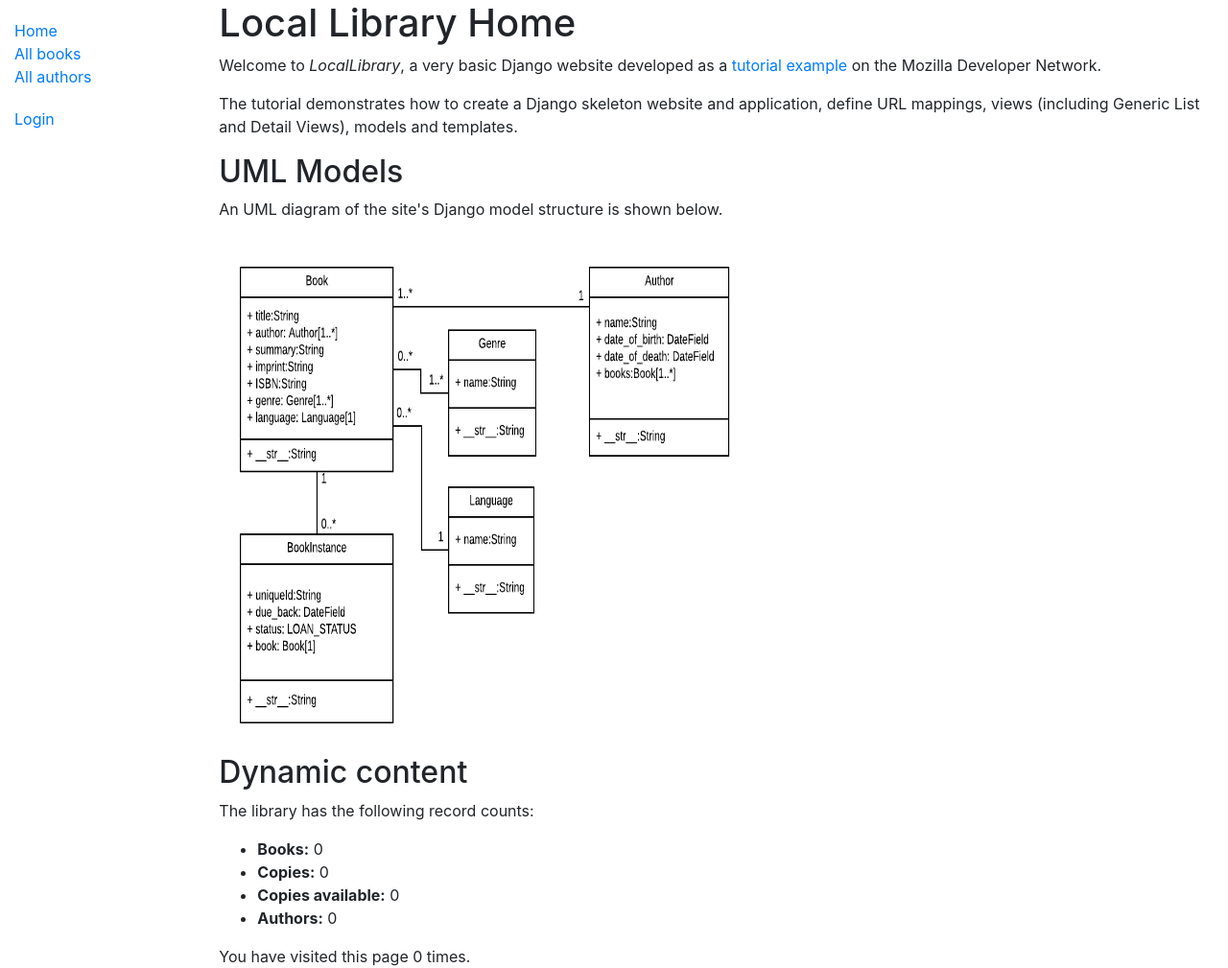
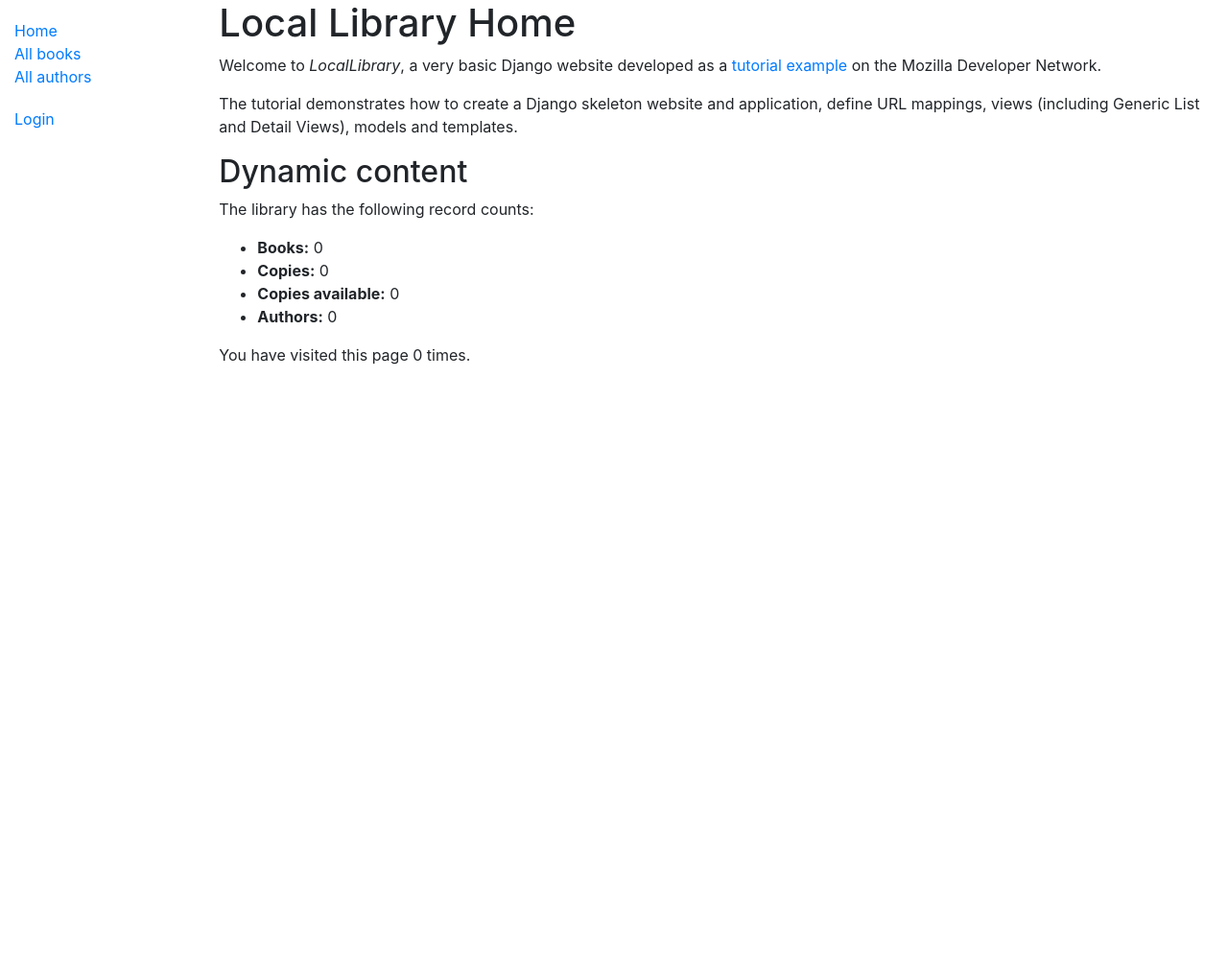
Before and after one commit to Megacephalo/Bookbuster_management_system, a Django app: page /library_app/ in a window 1280 px wide. Shown: the whole page at 96% size. After the commit the page ends 380 px from the top, so only its background shows below. Run offline with Django 3.2, Linux system fonts and the light colour scheme; data that the repository does not hold is empty; some libraries are stand-ins or nearby versions.

Commit message:
Delete the UML Model section

```diff
--- a/scripts/library_app/templates/index.html
+++ b/scripts/library_app/templates/index.html
@@ -5,15 +5,6 @@
 
 <p>Welcome to <em>LocalLibrary</em>, a very basic Django website developed as a <a href="https://developer.mozilla.org/en-US/docs/Learn/Server-side/Django/Tutorial_local_library_website">tutorial example</a> on the Mozilla Developer Network.</p>
 <p>The tutorial demonstrates how to create a Django skeleton website and application, define URL mappings, views (including Generic List and Detail Views), models and templates.</p>
-
-
-<h2>UML Models</h2>
-<p>An UML diagram of the site's Django model structure is shown below. </p>
-
-<div>
-{% load static %}
-<img src="{% static "images/local_library_model_uml.png" %}" alt="My image" style="width:555px;height:540px;"/>
-</div>
 
 
 <h2>Dynamic content</h2>
```
